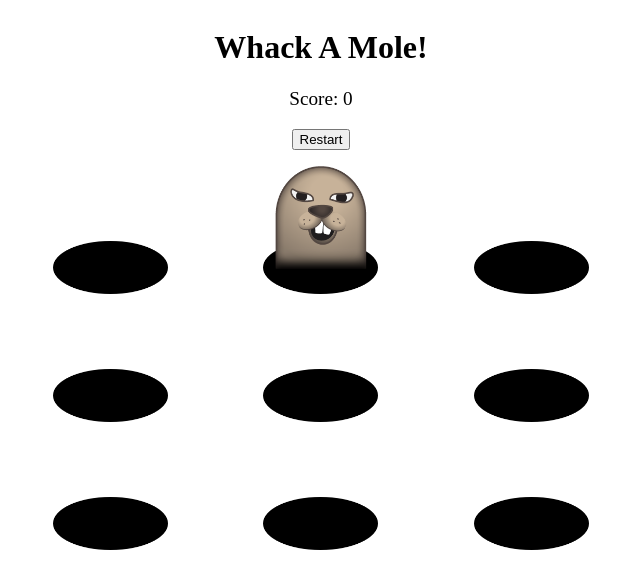
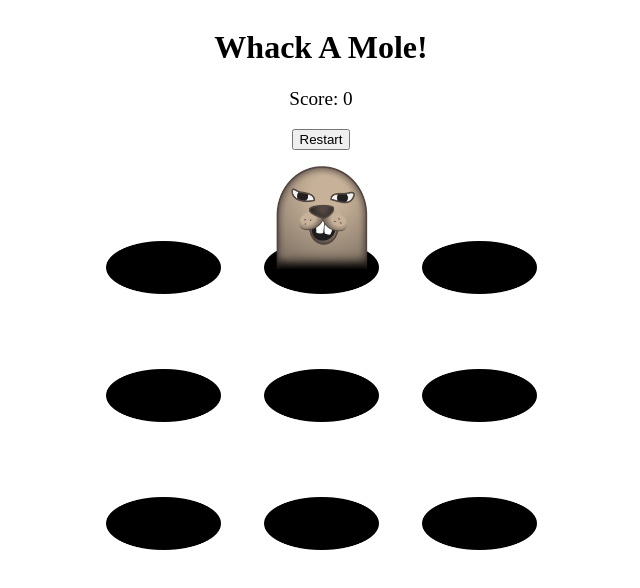
Before and after one commit to torbitj/whack-a-mole, a React (Vite) app: page / in a window 1280 px wide. Both pictures are taken after a click on the button "Play Now". Shown: the top 588 px of the page, without its empty margins (319-959 px from the left). Built offline with nearby package versions, Linux system fonts and the light colour scheme.

Commit message:
Add function to ensure a new hole other than the current one is chosen when mole needs to change holes

```diff
--- a/src/GameContext.jsx
+++ b/src/GameContext.jsx
@@ -19,9 +19,17 @@ export const GameProvider = ({ children }) => {
     setScore(0);
   }
 
+  const newMoleHole = () => {
+    let newHole;
+    do {
+      newHole = Math.floor(Math.random() * numHoles);
+    } while (newHole === moleHole)
+    return newHole;
+  }
+
   const addScore = () => {
     setScore(score + 1);
-    setMoleHole(Math.floor(Math.random() * numHoles))
+    setMoleHole(newMoleHole())
   }
 
   const value = {
--- a/src/index.css
+++ b/src/index.css
@@ -6,7 +6,9 @@ body {
 }
 
 ul {
+  width: 75%;
   padding-left: 0;
+  justify-self: center;
   list-style: none;
   display: grid;
   grid-template-columns: repeat(3, 1fr);
@@ -15,6 +17,8 @@ ul {
 .hole,
 .mole {
   height: 8em;
+  width: 8em;
+  justify-self: center;
 }
 
 .hole {
```
